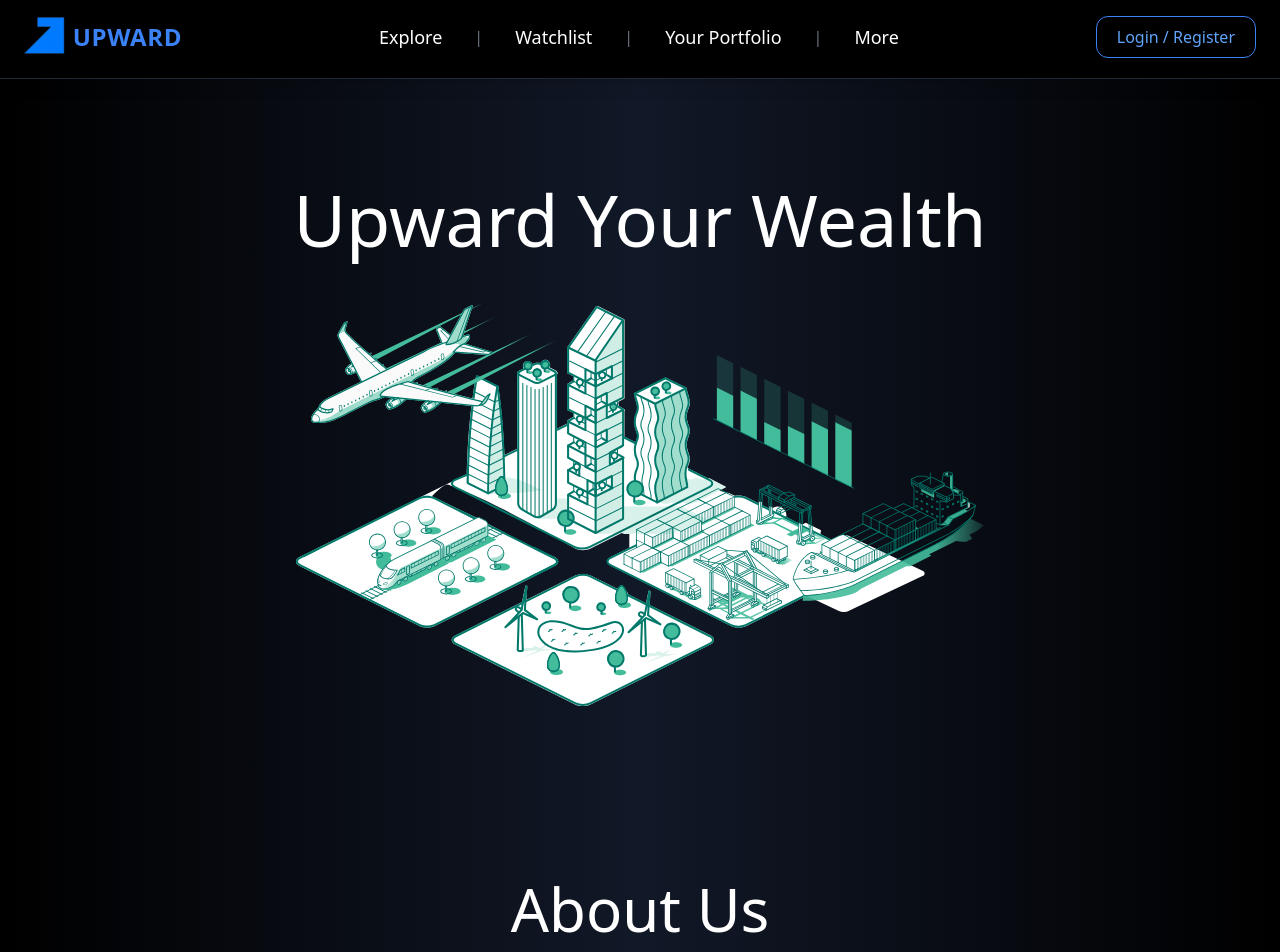
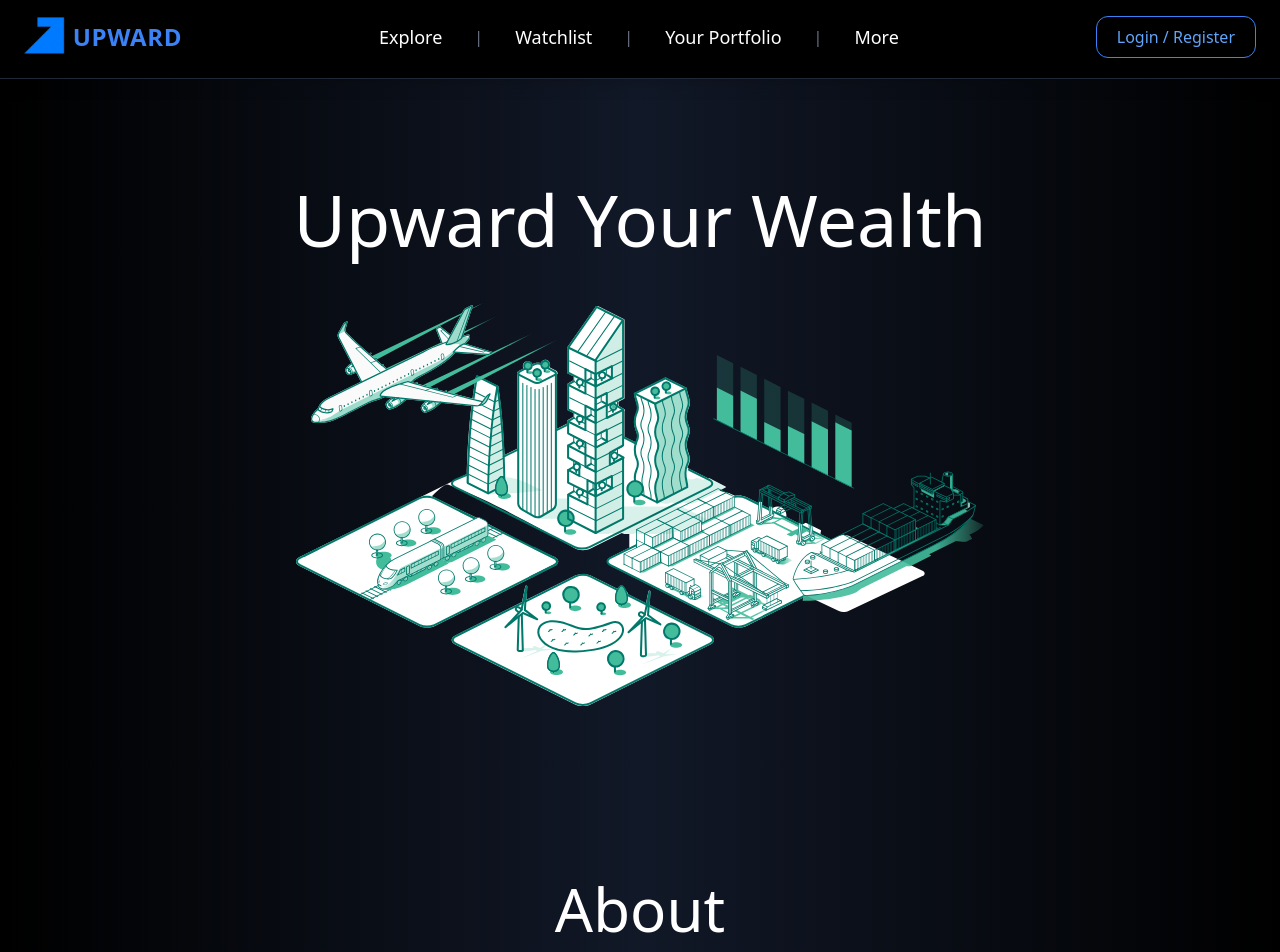
Before and after one commit to SaranshUpadhyay07/Upward, a React (Vite) app in the folder upward-frontend/: page / in a window 1280 px wide. Shown: the top 952 px of the page. Built offline with nearby package versions, Linux system fonts and the light colour scheme.

Commit message:
About.tsx updated

```diff
--- a/upward-frontend/src/components/HomePage/About.tsx
+++ b/upward-frontend/src/components/HomePage/About.tsx
@@ -1,7 +1,7 @@
 const About = () => {
   return (
     <div className="about text-white flex flex-col items-center  px-9 py-12 min-h-[70vh]">
-      <h1 className="text-5xl md:text-6xl  mb-6 text-white">About Us</h1>
+      <h1 className="text-5xl md:text-6xl  mb-6 text-white">About</h1>
       <p className="text-lg text-gray-300 max-w-2xl text-center mb-8">
         UPWARD is built to simplify trading and investing. Whether you’re a beginner or a pro,
         our tools help you track, analyze, and grow your portfolio — all in one place.
```
